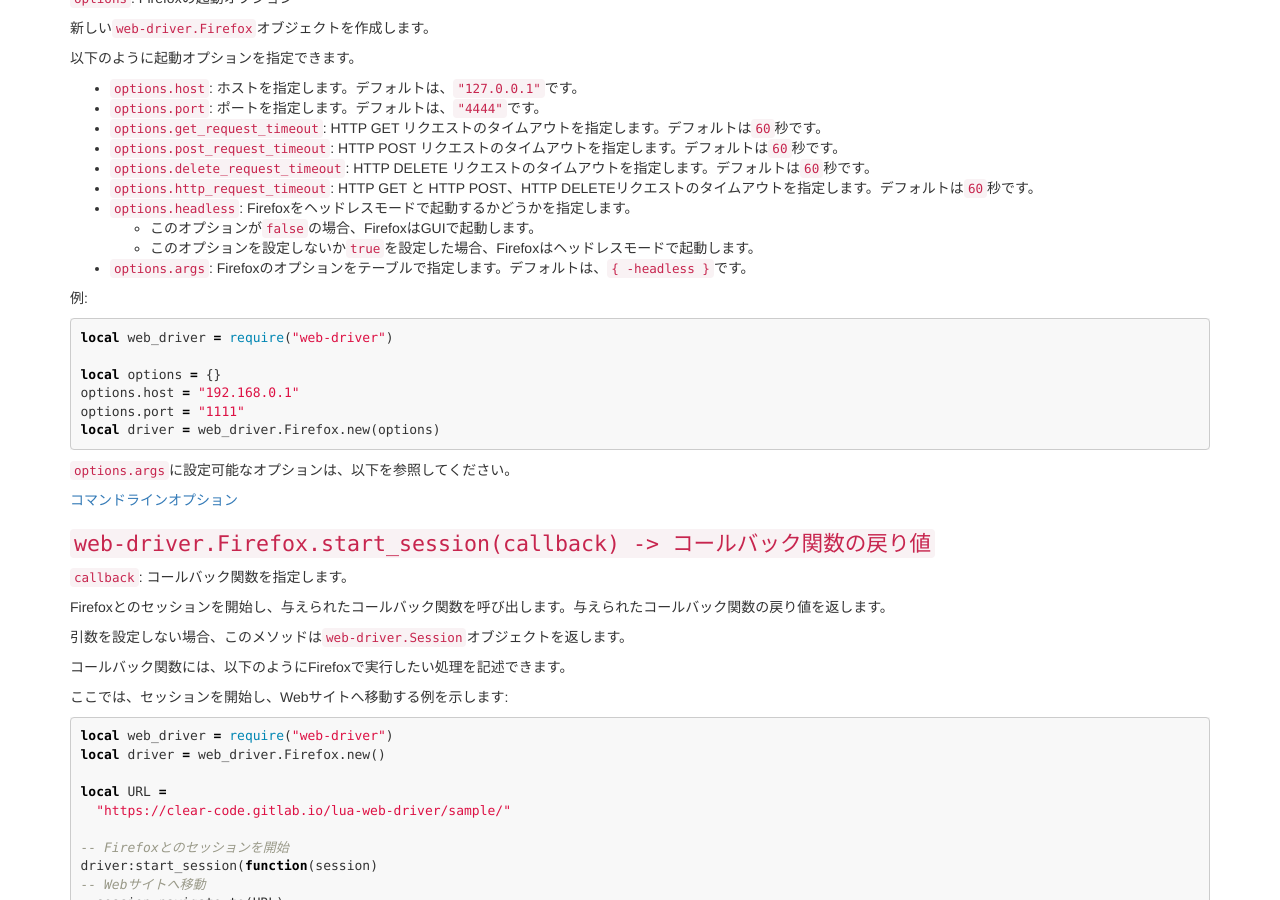
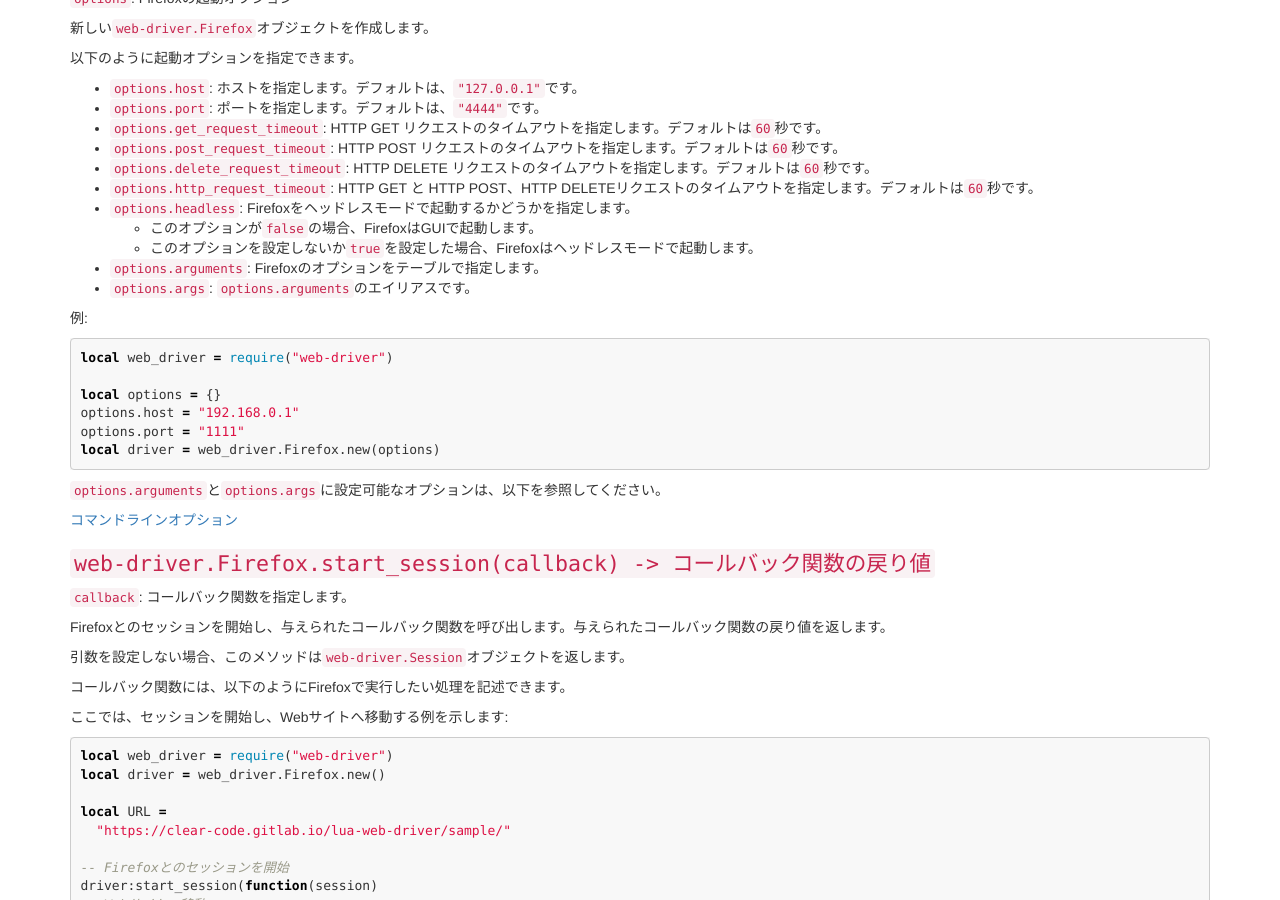
Before and after one commit to clear-code/lua-web-driver, a Jekyll site: the page built from docs/ja/reference/firefox.md, in a window 1280 px wide and 900 px high, scrolled down 366 px. Built offline with Jekyll 4.4.1, drawn with Linux system fonts in a browser that asks for light colours.

Commit message:
doc reference: add explain of arguments options

````diff
--- a/docs/ja/reference/firefox.md
+++ b/docs/ja/reference/firefox.md
@@ -29,7 +29,9 @@
 * `options.headless`: Firefoxをヘッドレスモードで起動するかどうかを指定します。
   * このオプションが`false`の場合、FirefoxはGUIで起動します。
   * このオプションを設定しないか`true`を設定した場合、Firefoxはヘッドレスモードで起動します。
-* `options.args`: Firefoxのオプションをテーブルで指定します。デフォルトは、`{ -headless }`です。
+* `options.arguments`: Firefoxのオプションをテーブルで指定します。
+* `options.args`: `options.arguments`のエイリアスです。
+
 
 例:
 
@@ -42,7 +44,7 @@
 local driver = web_driver.Firefox.new(options)
 ```
 
-`options.args`に設定可能なオプションは、以下を参照してください。
+`options.arguments`と`options.args`に設定可能なオプションは、以下を参照してください。
 
 [コマンドラインオプション](https://developer.mozilla.org/ja/docs/Mozilla/Command_Line_Options)
 
````
Also changed, not shown: docs/reference/firefox.md (+3 -2 lines), 1 other file.
